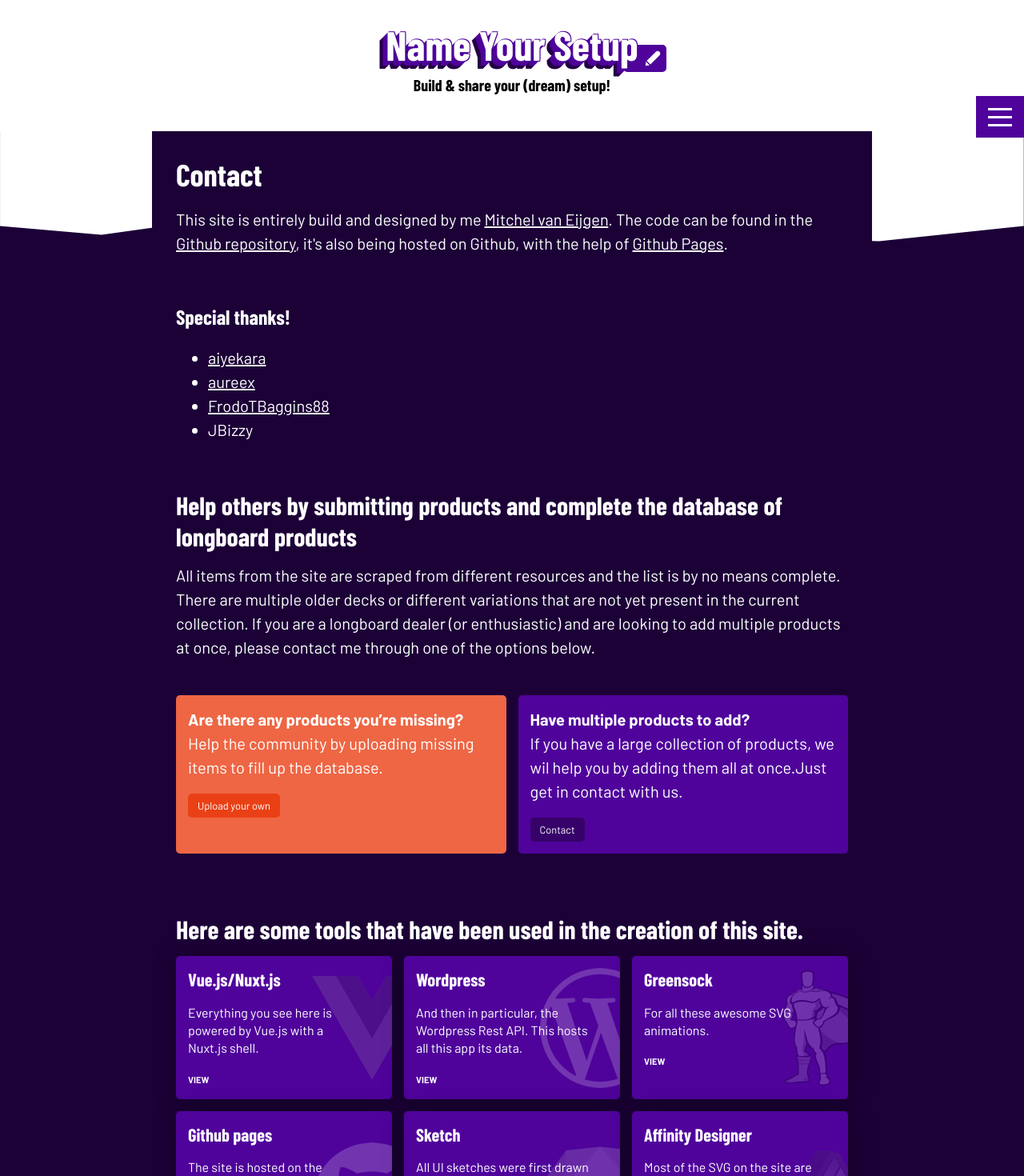
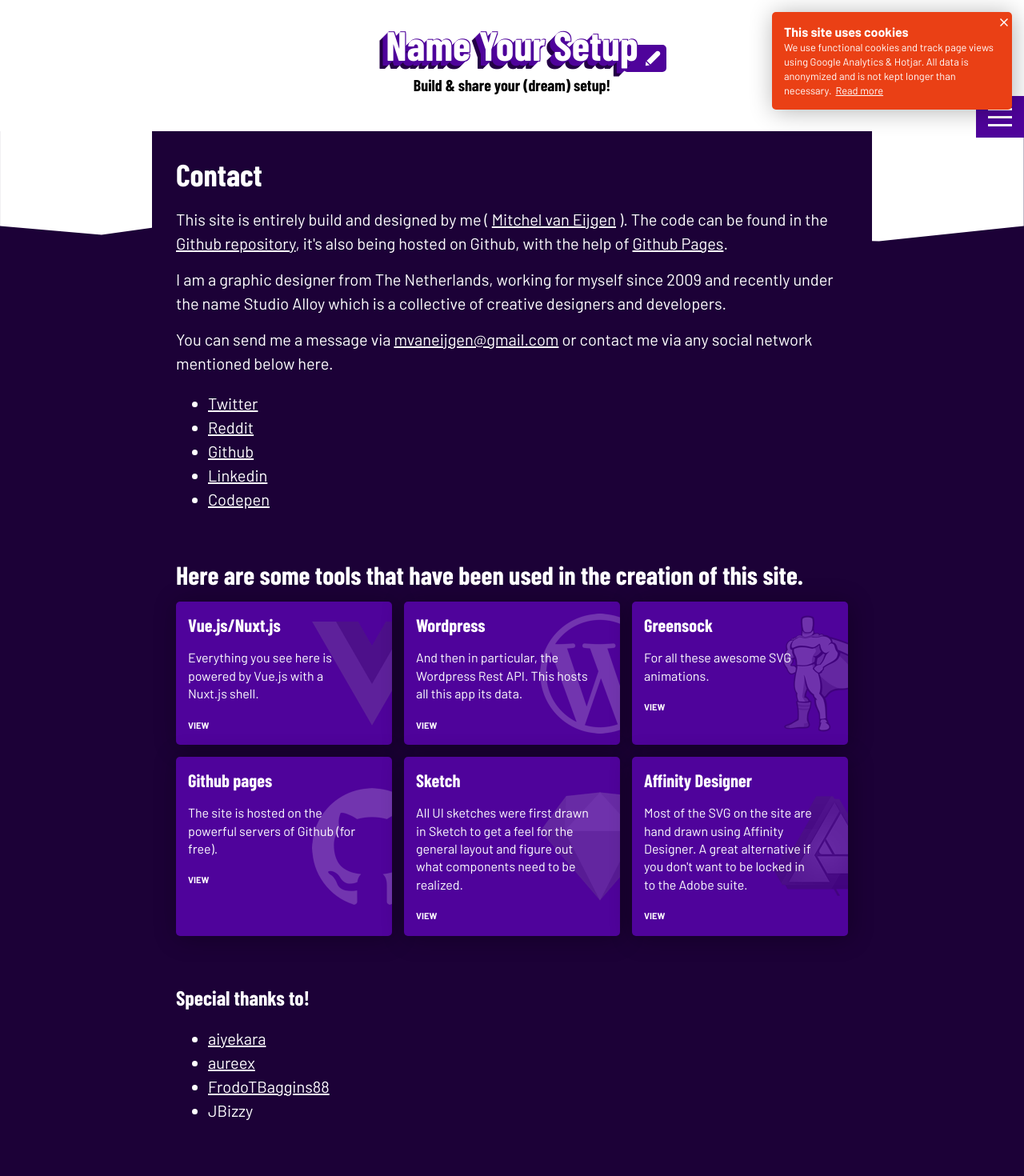
Before and after one commit to mvaneijgen/longboardsetup, a Nuxt app: page /contact in a window 1280 px wide. Shown: the top 1470 px of the page at 80% size. Built offline with nearby package versions, Linux system fonts and the light colour scheme.

Commit message:
Add privacy page

```diff
--- a/assets/css/common/_footer.scss
+++ b/assets/css/common/_footer.scss
@@ -9,7 +9,8 @@
   > .inner {
     max-width: 100%;
     @include media-breakpoint-up(md) {
-      max-width: 80vw;
+      max-width: 1400px;
+      width: 70vw;
     }
     margin: 0 auto;
     grid-auto-rows: auto;
--- a/assets/css/common/_grid.scss
+++ b/assets/css/common/_grid.scss
@@ -136,16 +136,20 @@
     display: flex;
     flex-flow: row wrap;
     justify-content: space-around;
+    justify-content: center;
   }
   .alloy-cards {
     flex-grow: 1;
     margin: 1%;
+    max-width: 150px;
     width: 100px;
     @include media-breakpoint-up(md) {
       width: 150px;
+      max-width: 180px;
     }
     @include media-breakpoint-up(lg) {
       width: 200px;
+      max-width: 220px;
     }
     // @include media-breakpoint-up(xl) {
     //   width: 250px;
--- a/components/Footer.vue
+++ b/components/Footer.vue
@@ -8,11 +8,7 @@
 
         <p>Build & share you (dream) setup, too get feedback or just to show the world how awesome it is.</p>
 
-        <!-- <h4>Mitchel van Eijgen</h4>
-        <p>
-          Graphic designer who loves technology.
-          <a href="https://mvaneijgen.nl">mvaneijgen.nl</a>
-        </p>-->
+        <SpecialThanks/>
       </div>
 
       <div class="alloy-col">
@@ -32,7 +28,6 @@
 
       <div class="alloy-col">
         <CallToAction/>
-        <SpecialThanks/>
       </div>
     </div>
     <div class="banana" @click="foundBanana" v-if="banana">
--- a/components/default/SpecialThanks.vue
+++ b/components/default/SpecialThanks.vue
@@ -1,6 +1,6 @@
 <template>
   <div class="component-SpecialThanks">
-    <h3>Special thanks!</h3>
+    <h3>Special thanks to!</h3>
     <ul>
       <li v-for="(person, index) in people" :key="index">
         <a v-if="person.url" :href="person.url">
--- a/layouts/default.vue
+++ b/layouts/default.vue
@@ -20,6 +20,29 @@
     Header,
     NotificationsContainer,
     Navigation
+  },
+  data() {
+    return {
+      cookies: false
+    };
+  }, // End data
+  created() {
+    if (!this.cookies) {
+      const notification = {
+        title: "This site uses cookies",
+        content:
+          "We use functional cookies and track page views using Google Analytics & Hotjar. All data is anonymized and is not kept longer than necessary.",
+        image: "",
+        type: "warning",
+        link: "/privacy",
+        timer: 10000
+      };
+      this.$store.commit("notifications/addNotification", notification);
+      this.cookies = true;
+    }
+    if (process.browser) {
+      localStorage.removeItem("vuex");
+    }
   }
 };
 </script>
--- a/pages/about.vue
+++ b/pages/about.vue
@@ -2,15 +2,27 @@
   <div>
     <div class="alloy-page alloy-page--content alloy-page--about">
       <div class="alloy-conttent alloy-text-light">
-        <h2>About</h2>
+        <h2>About this site</h2>
         <div v-html="this.$store.state.default.about_text"></div>
         <blockquote>
           <p>This is awesome! Kinda like PC Part Picker except for longboards.</p>
           <cite>— JBizzy</cite>
         </blockquote>
+        <h2>Why is this site made?</h2>
+        <p>There are multiple reasons, but to name a few</p>
+        <ul>
+          <li>I'd found it should be easier to get feedback on your setup, so that when you are ready to upgrade you can get the right new item!</li>
+          <li>I wanted to learn Vue.js a Javascript frame work and this is my first real world project!</li>
+          <li>Doesn't it look awesome? Why would you even question awesome things like this!</li>
+        </ul>
+        <h2>Why can I only select decks, tucks and wheels? Where are my brackets, split duros!</h2>
+        <p>
+          Because getting the content for only these parts was a nightmare. I've contacted several vendors and brands, but only a few responded to my messages. This mean I needed to gather all the products by hand. Over the past half year I've imported 2000+ products, but this is far from a complete set. If you want to help
+          <nuxt-link to="/submit">be sure to submit a product</nuxt-link>.
+          Or if you are a vendor and want to bulk import your product,
+          <nuxt-link to="/submit">be sure to let me know</nuxt-link>.
+        </p>
       </div>
-
-      <ToolsUsed/>
     </div>
     <Footer/>
   </div>
--- a/pages/contact.vue
+++ b/pages/contact.vue
@@ -6,10 +6,10 @@
           <h1>Contact</h1>
 
           <p>
-            This site is entirely build and designed by me
+            This site is entirely build and designed by me (
             <a
-              href="this.$store.state.me.url"
-            >Mitchel van Eijgen</a>. The code can be found in the
+              :href="this.$store.state.default.me.url"
+            >Mitchel van Eijgen</a> ). The code can be found in the
             <a
               href="https://github.com/mvaneijgen/longboardsetup"
             >Github repository</a>, it's also being hosted on Github, with the help of
@@ -17,6 +17,37 @@
               href="//pages.github.com"
             >Github Pages</a>.
           </p>
+          <p v-html="this.$store.state.default.description"></p>
+          <p>
+            You can send me a message via
+            <a
+              :href="`mailto:${this.$store.state.default.me.email}`"
+              v-html="this.$store.state.default.me.email"
+            ></a> or contact me via any social network mentioned below here.
+          </p>
+          <ul>
+            <li>
+              <a target="_blank" :href="`${this.$store.state.default.me.twitter_username}`">Twitter</a>
+            </li>
+            <li>
+              <a target="_blank" :href="`${this.$store.state.default.me.reddit_username}`">Reddit</a>
+            </li>
+            <li>
+              <a target="_blank" :href="`${this.$store.state.default.me.github_username}`">Github</a>
+            </li>
+            <li>
+              <a
+                target="_blank"
+                :href="`${this.$store.state.default.me.linkedin_username}`"
+              >Linkedin</a>
+            </li>
+            <li>
+              <a target="_blank" :href="`${this.$store.state.default.me.codepen_username}`">Codepen</a>
+            </li>
+          </ul>
+        </section>
+        <section>
+          <ToolsUsed/>
         </section>
         <section>
           <SpecialThanks/>
@@ -26,9 +57,6 @@
           <p>All items from the site are scraped from different resources and the list is by no means complete. There are multiple older decks or different variations that are not yet present in the current collection. If you are a longboard dealer (or enthusiastic) and are looking to add multiple products at once, please contact me through one of the options below.</p>
           <br>
           <CallToAction/>
-        </section>
-        <section>
-          <ToolsUsed/>
         </section>
       </div>
     </div>
--- /dev/null
+++ b/pages/privacy.vue
@@ -0,0 +1,51 @@
+<template>
+  <div>
+    <div class="alloy-page alloy-page--content alloy-page--about">
+      <div class="alloy-conttent alloy-text-light">
+        <h2>Privacy</h2>
+        <p>We use a few methods in which we save your data and most of it is either functional or for analytical purposes. At the moment we save your setup to your browsers local storage, this is so that when you either refresh the browser or leave and come back at a later time, your setup is saved and you can pick up where you left off.</p>
+        <p>Next to that we use Google Analytics & Hotjar to track user behavior, to possibly find bottle necks in our design that we could improve in the future. All this data is anonymized and is not kept longer then necessary.</p>
+      </div>
+    </div>
+    <Footer/>
+  </div>
+</template>
+
+<script>
+import ToolsUsed from "@/components/default/ToolsUsed.vue";
+import Footer from "@/components/Footer.vue";
+
+export default {
+  transition: "page-alt",
+  components: {
+    ToolsUsed,
+    Footer
+  },
+  data() {
+    return {
+      notificationShow: true
+    };
+  },
+  methods: {
+    notificationAbout: function() {
+      this.notificationShow = false;
+
+      const notification = {
+        title: "You should be building a deck!",
+        content: "But if you really want here is boring text",
+        image: "",
+        type: "",
+        timer: 6000
+      };
+      this.$store.commit("notifications/addNotification", notification);
+    }
+  },
+  created() {
+    if (process.browser) {
+      if (this.notificationShow) {
+        this.notificationAbout();
+      }
+    }
+  }
+};
+</script>
--- a/pages/setup/_type/index.vue
+++ b/pages/setup/_type/index.vue
@@ -39,7 +39,8 @@
       type: this.$route.params.type,
       page: this.$store.state.items[this.$route.params.type].page,
       loading: false,
-      moreResults: true
+      moreResults: true,
+      notificationMissing: false
     };
   }, // End data
   computed: {
@@ -111,6 +112,10 @@
   },
   // Life cycle hooks
   mounted() {
+    //------------------------------------------------------//
+    // Create Notification
+    //------------------------------------------------------//
+    if (!this.notificationMissing) {
       const notification = {
         title: "Are you missing products?",
         content:
@@ -121,6 +126,10 @@
         timer: 10000
       };
       this.$store.commit("notifications/addNotification", notification);
+      this.notificationMissing = true;
+    }
+    // END Create Notification
+
     this.itemsinfIniteScroll();
   },
   created() {
--- a/store/default.js
+++ b/store/default.js
@@ -4,7 +4,7 @@
   url: "https://longboardsetup.com",
   api: "https://api.longboardsetup.com",
   description:
-    "I am a graphic desigher from The Netherlands, working for my self since 2009 and recently under the name Studio Alloy as a collective of creative designer and developers.",
+    "I am a graphic designer from The Netherlands, working for myself since 2009 and recently under the name Studio Alloy which is a collective of creative designers and developers.",
   //------------------------------------------------------//
   // Site content
   //------------------------------------------------------//
@@ -27,6 +27,7 @@
     github_username: " mvaneijgen",
     linkedin_username: "mvaneijgen",
     codepen_username: "mvaneijgen",
+    reddit_username: "mvaneijgen",
     avatar: '"http://0.gravatar.com/avatar/8a68ce0259bbb16411035e487ecb27c5"',
     url: "https://mvaneijgen.nl",
   },
@@ -94,6 +95,14 @@
       cta: "Contact",
       type: "",
       url: "/submit",
+    },
+    {
+      title: "Want to help moderate this site?",
+      description:
+        "If you want to help making this site even better, I would love to hear from you. Just shoot me a message!",
+      cta: "Contact",
+      type: "",
+      url: "/contact",
     },
   ],
   //------------------------------------------------------//
```
Also changed, not shown: pages/index.vue (+7 -11 lines). Lines whose indentation alone changed are shown as unchanged.
